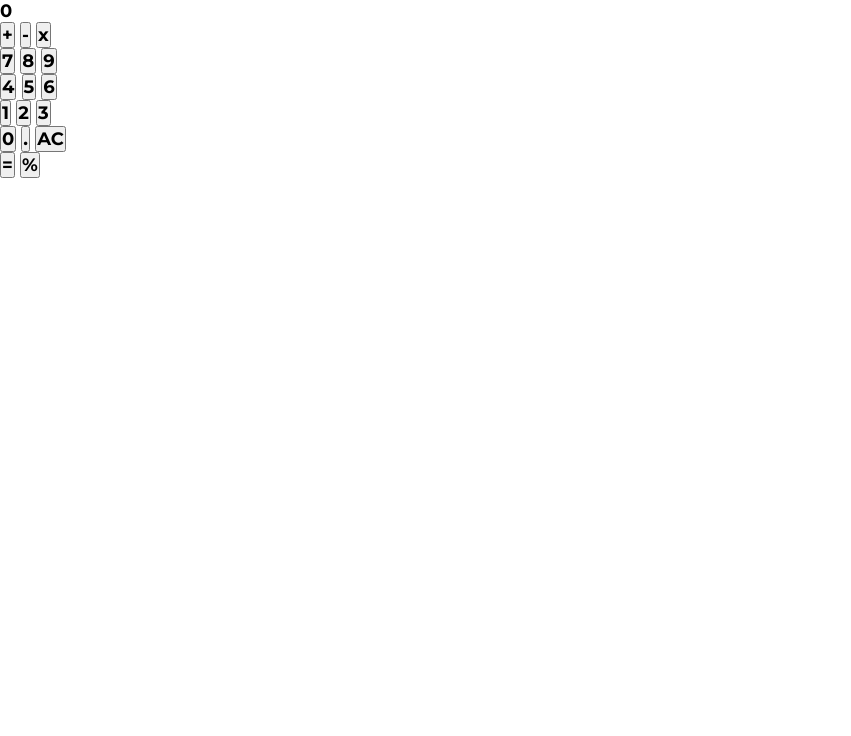
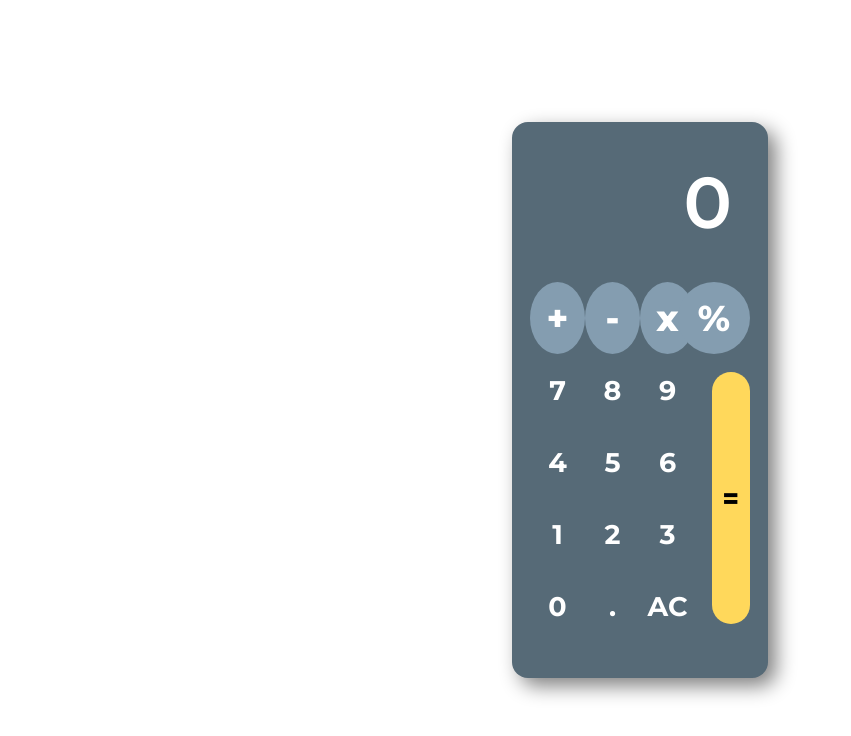
Before and after one commit to pokendau/calculator-js, a plain HTML site: page index.html in a window 1280 px wide. Shown: the whole page, without its empty margins (0-851 px from the left). Drawn offline with Linux system fonts and the light colour scheme.

Commit message:
Finished the calculator

```diff
--- a/style.css
+++ b/style.css
@@ -11,11 +11,106 @@
     margin: 0;
     padding: 0;
     font-family: "Montserrat", sans-serif;
-    font-weight: 700;
+    font-weight: 600;
     font-size: 18px;
-    font-style: norma;
+    font-style: normal;
+}
+
+body {
+    width: 100vw;
+    height: 100vh;
+    display: flex;
+    justify-content: center;
+    align-items: center;
 }
 
 button {
     font-family: inherit;
 }
+
+#calculator {
+    width: 20%;
+    display: flex;
+    flex-direction: column;
+    background-color: var(--bg-color);
+    border-radius: 16px;
+    box-shadow: 8px 8px 20px gray;
+}
+
+#calculator__screen {
+    display: flex;
+    height: 20%;
+    justify-content: flex-end;
+    align-items: flex-end;
+    font-size: 4rem;
+    color: var(--txt-color);
+    padding: 2rem 2rem;
+}
+
+#calculator__body {
+    display: flex;
+    padding: 0 1rem 2rem 1rem;
+}
+
+#col1 {
+    display: flex;
+    flex-direction: column;
+    width: 75%;
+}
+
+#col2 {
+    display: flex;
+    flex-direction: column-reverse;
+    justify-content: flex-end;
+    width: 25%;
+    align-items: flex-end;
+    gap: 1rem;
+}
+
+#op_buttons {
+    display: flex;
+    justify-content: space-between;
+}
+
+.op_button {
+    width: 4rem;
+    height: 4rem;
+    border-radius: 100%;
+    border: none;
+    font-weight: 800;
+    background-color: var(--gray);
+    color: white;
+    font-size: 2rem;
+}
+
+#numbers {
+    display: flex;
+    flex-direction: column;
+    justify-content: space-between;
+}
+
+.number_row {
+    display: flex;
+    width: 100%;
+    justify-content: space-between;
+}
+
+.number_button {
+    width: 4rem;
+    height: 4rem;
+    background-color: transparent;
+    border: none;
+    color: white;
+    font-weight: 700;
+    font-size: 1.5rem;
+}
+
+#equal_button {
+    height: 70%;
+    width: 70%;
+    background: var(--yellow);
+    border: none;
+    border-radius: 32px;
+    font-size: 1.5rem;
+    font-weight: 800;
+}
```
